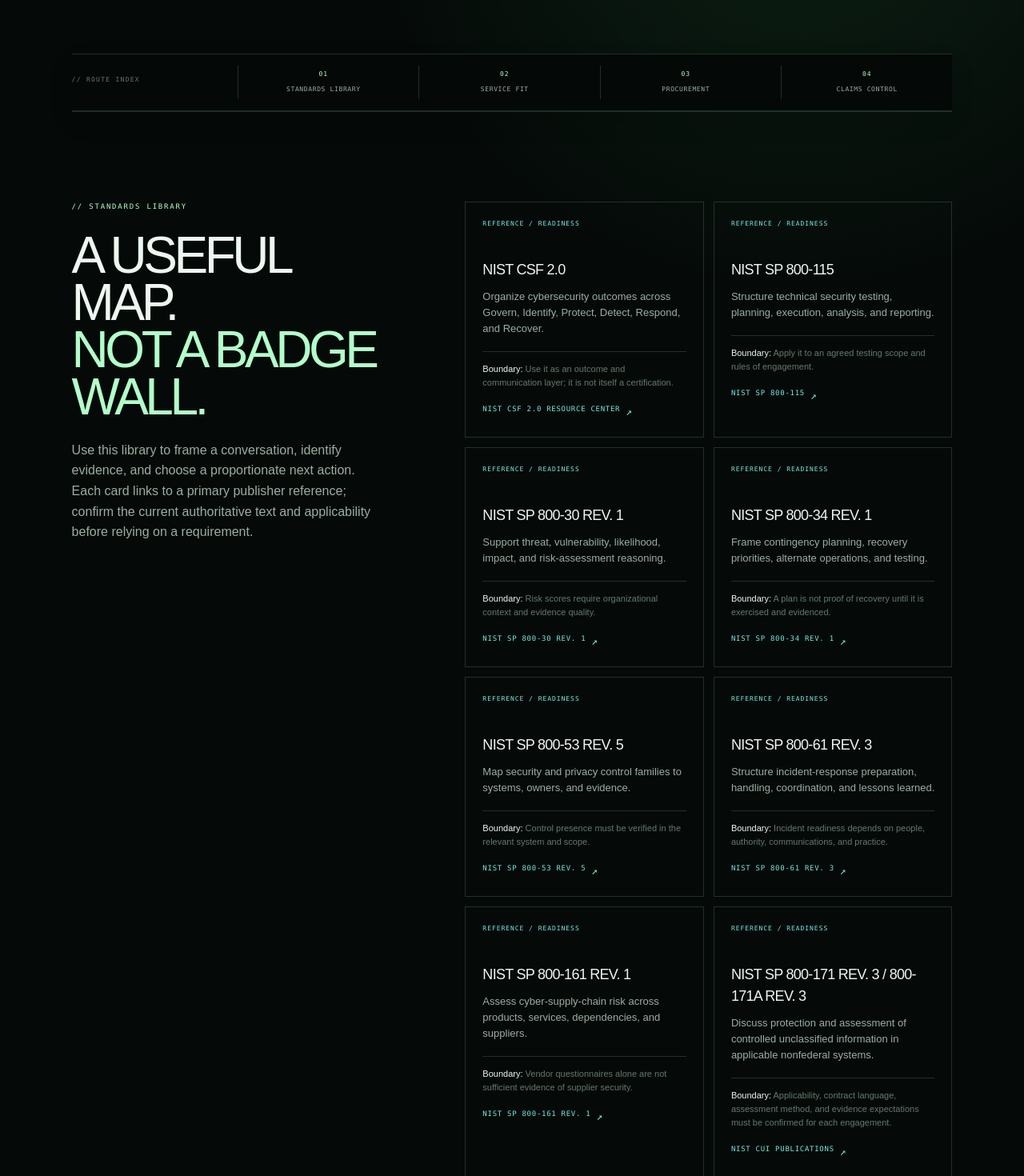
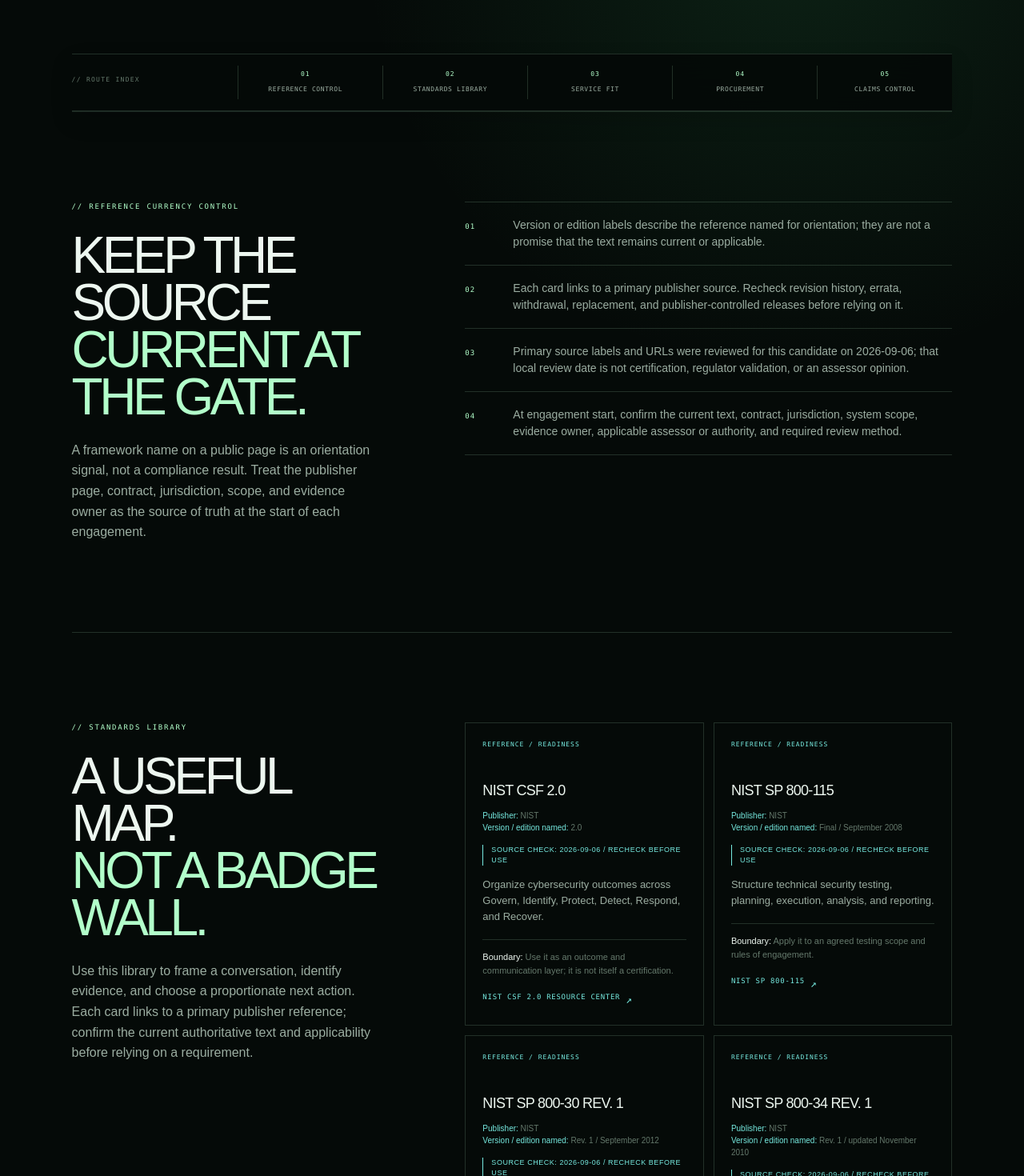
Before and after one commit to ZeroXSHDW/ZERODEVLLC-Website-Source-Code, a Next.js app: page /frameworks in a window 1280 px wide. Shown: the part 700-2170 px from the top of the page at 80% size. Built offline with nearby package versions, Linux system fonts and the light colour scheme.

Commit message:
trust: add framework currency control

```diff
--- a/app/frameworks/page.tsx
+++ b/app/frameworks/page.tsx
@@ -22,20 +22,22 @@ export const metadata: Metadata = {
   },
 };
 
+const frameworkReviewDate = '2026-09-06';
+
 const frameworks = [
-  ['NIST CSF 2.0', 'Organize cybersecurity outcomes across Govern, Identify, Protect, Detect, Respond, and Recover.', 'Use it as an outcome and communication layer; it is not itself a certification.', 'NIST CSF 2.0 resource center', 'https://www.nist.gov/cyberframework'],
-  ['NIST SP 800-115', 'Structure technical security testing, planning, execution, analysis, and reporting.', 'Apply it to an agreed testing scope and rules of engagement.', 'NIST SP 800-115', 'https://csrc.nist.gov/pubs/sp/800/115/final'],
-  ['NIST SP 800-30 Rev. 1', 'Support threat, vulnerability, likelihood, impact, and risk-assessment reasoning.', 'Risk scores require organizational context and evidence quality.', 'NIST SP 800-30 Rev. 1', 'https://csrc.nist.gov/pubs/sp/800/30/r1/final'],
-  ['NIST SP 800-34 Rev. 1', 'Frame contingency planning, recovery priorities, alternate operations, and testing.', 'A plan is not proof of recovery until it is exercised and evidenced.', 'NIST SP 800-34 Rev. 1', 'https://csrc.nist.gov/pubs/sp/800/34/r1/upd1/final'],
-  ['NIST SP 800-53 Rev. 5', 'Map security and privacy control families to systems, owners, and evidence.', 'Control presence must be verified in the relevant system and scope.', 'NIST SP 800-53 Rev. 5', 'https://csrc.nist.gov/pubs/sp/800/53/r5/upd1/final'],
-  ['NIST SP 800-61 Rev. 3', 'Structure incident-response preparation, handling, coordination, and lessons learned.', 'Incident readiness depends on people, authority, communications, and practice.', 'NIST SP 800-61 Rev. 3', 'https://csrc.nist.gov/pubs/sp/800/61/r3/final'],
-  ['NIST SP 800-161 Rev. 1', 'Assess cyber-supply-chain risk across products, services, dependencies, and suppliers.', 'Vendor questionnaires alone are not sufficient evidence of supplier security.', 'NIST SP 800-161 Rev. 1', 'https://csrc.nist.gov/pubs/sp/800/161/r1/upd1/final'],
-  ['NIST SP 800-171 Rev. 3 / 800-171A Rev. 3', 'Discuss protection and assessment of controlled unclassified information in applicable nonfederal systems.', 'Applicability, contract language, assessment method, and evidence expectations must be confirmed for each engagement.', 'NIST CUI publications', 'https://csrc.nist.gov/Projects/protecting-controlled-unclassified-information'],
-  ['NCSC Cyber Assessment Framework 4.0', 'Frame outcome-based cyber resilience assessment for essential functions, critical infrastructure, and public-sector contexts.', 'CAF alignment is a scoped assessment conversation; it is not an NCSC endorsement, regulatory decision, or certification.', 'NCSC CAF collection', 'https://www.ncsc.gov.uk/collection/cyber-assessment-framework'],
-  ['CIS Controls v8.1', 'Translate common defensive priorities into a practical control improvement sequence.', 'Control adoption should be tied to asset context, ownership, and evidence.', 'CIS Controls v8.1', 'https://www.cisecurity.org/controls/cis-controls-list'],
-  ['OWASP testing guidance', 'Support web, API, and application-security testing conversations and verification.', 'Testing remains authorized, bounded, and appropriate to the application and environment.', 'OWASP Web Security Testing Guide', 'https://wstg.owasp.org/'],
-  ['ISO/IEC 27001:2022', 'Support information-security management, control, risk, and evidence discussions.', 'Readiness support does not create certification or an auditor’s opinion.', 'ISO/IEC 27001:2022', 'https://www.iso.org/cms/live/live/en/sites/isoorg/contents/data/standard/08/28/82875.html'],
-  ['ISO 22301:2019 / ISO 31000:2018', 'Frame continuity, risk, impact, decision, and improvement conversations.', 'Business continuity and risk management must reflect the organization’s actual objectives.', 'ISO 22301:2019', 'https://www.iso.org/standard/75106.html'],
+  ['NIST CSF 2.0', 'NIST', '2.0', 'Organize cybersecurity outcomes across Govern, Identify, Protect, Detect, Respond, and Recover.', 'Use it as an outcome and communication layer; it is not itself a certification.', 'NIST CSF 2.0 resource center', 'https://www.nist.gov/cyberframework'],
+  ['NIST SP 800-115', 'NIST', 'Final / September 2008', 'Structure technical security testing, planning, execution, analysis, and reporting.', 'Apply it to an agreed testing scope and rules of engagement.', 'NIST SP 800-115', 'https://csrc.nist.gov/pubs/sp/800/115/final'],
+  ['NIST SP 800-30 Rev. 1', 'NIST', 'Rev. 1 / September 2012', 'Support threat, vulnerability, likelihood, impact, and risk-assessment reasoning.', 'Risk scores require organizational context and evidence quality.', 'NIST SP 800-30 Rev. 1', 'https://csrc.nist.gov/pubs/sp/800/30/r1/final'],
+  ['NIST SP 800-34 Rev. 1', 'NIST', 'Rev. 1 / updated November 2010', 'Frame contingency planning, recovery priorities, alternate operations, and testing.', 'A plan is not proof of recovery until it is exercised and evidenced.', 'NIST SP 800-34 Rev. 1', 'https://csrc.nist.gov/pubs/sp/800/34/r1/upd1/final'],
+  ['NIST SP 800-53 Rev. 5', 'NIST', 'Rev. 5', 'Map security and privacy control families to systems, owners, and evidence.', 'Control presence must be verified in the relevant system and scope.', 'NIST SP 800-53 Rev. 5', 'https://csrc.nist.gov/pubs/sp/800/53/r5/upd1/final'],
+  ['NIST SP 800-61 Rev. 3', 'NIST', 'Rev. 3', 'Structure incident-response preparation, handling, coordination, and lessons learned.', 'Incident readiness depends on people, authority, communications, and practice.', 'NIST SP 800-61 Rev. 3', 'https://csrc.nist.gov/pubs/sp/800/61/r3/final'],
+  ['NIST SP 800-161 Rev. 1', 'NIST', 'Rev. 1 / update 1', 'Assess cyber-supply-chain risk across products, services, dependencies, and suppliers.', 'Vendor questionnaires alone are not sufficient evidence of supplier security.', 'NIST SP 800-161 Rev. 1', 'https://csrc.nist.gov/pubs/sp/800/161/r1/upd1/final'],
+  ['NIST SP 800-171 Rev. 3 / 800-171A Rev. 3', 'NIST', 'Rev. 3', 'Discuss protection and assessment of controlled unclassified information in applicable nonfederal systems.', 'Applicability, contract language, assessment method, and evidence expectations must be confirmed for each engagement.', 'NIST CUI publications', 'https://csrc.nist.gov/Projects/protecting-controlled-unclassified-information'],
+  ['NCSC Cyber Assessment Framework 4.0', 'UK NCSC', '4.0', 'Frame outcome-based cyber resilience assessment for essential functions, critical infrastructure, and public-sector contexts.', 'CAF alignment is a scoped assessment conversation; it is not an NCSC endorsement, regulatory decision, or certification.', 'NCSC CAF collection', 'https://www.ncsc.gov.uk/collection/cyber-assessment-framework'],
+  ['CIS Controls v8.1', 'Center for Internet Security', 'v8.1', 'Translate common defensive priorities into a practical control improvement sequence.', 'Control adoption should be tied to asset context, ownership, and evidence.', 'CIS Controls v8.1', 'https://www.cisecurity.org/controls/cis-controls-list'],
+  ['OWASP testing guidance', 'OWASP', 'Publisher-controlled WSTG release', 'Support web, API, and application-security testing conversations and verification.', 'Testing remains authorized, bounded, and appropriate to the application and environment.', 'OWASP Web Security Testing Guide', 'https://wstg.owasp.org/'],
+  ['ISO/IEC 27001:2022', 'ISO', '2022', 'Support information-security management, control, risk, and evidence discussions.', 'Readiness support does not create certification or an auditor’s opinion.', 'ISO/IEC 27001:2022', 'https://www.iso.org/cms/live/live/en/sites/isoorg/contents/data/standard/08/28/82875.html'],
+  ['ISO 22301:2019 / ISO 31000:2018', 'ISO', '2019 / 2018', 'Frame continuity, risk, impact, decision, and improvement conversations.', 'Business continuity and risk management must reflect the organization’s actual objectives.', 'ISO 22301:2019', 'https://www.iso.org/standard/75106.html'],
 ] as const;
 
 const procurementRules = [
@@ -44,6 +46,13 @@ const procurementRules = [
   'Record what the control or framework does not prove.',
   'Separate technical readiness from certification, accreditation, legal advice, or procurement approval.',
 ];
+
+const frameworkFreshnessRules = [
+  'Version or edition labels describe the reference named for orientation; they are not a promise that the text remains current or applicable.',
+  'Each card links to a primary publisher source. Recheck revision history, errata, withdrawal, replacement, and publisher-controlled releases before relying on it.',
+  `Primary source labels and URLs were reviewed for this candidate on ${frameworkReviewDate}; that local review date is not certification, regulator validation, or an assessor opinion.`,
+  'At engagement start, confirm the current text, contract, jurisdiction, system scope, evidence owner, applicable assessor or authority, and required review method.',
+] as const;
 
 const serviceFrameworkMap = [
   ['Authorized penetration testing', ['NIST SP 800-115', 'OWASP testing guidance'], 'Is the proposed test scope, authority, method, and evidence path proportionate?', 'Testing guidance does not grant authorization or prove that a system is secure.'],
@@ -57,7 +66,7 @@ const serviceFrameworkMap = [
 ] as const;
 
 const frameworkReferenceByName = Object.fromEntries(
-  frameworks.map(([name, , , sourceLabel, sourceHref]) => [name, { sourceLabel, sourceHref }]),
+  frameworks.map(([name, publisher, version, , , sourceLabel, sourceHref]) => [name, { publisher, version, sourceLabel, sourceHref }]),
 );
 
 export default function FrameworksPage() {
@@ -85,12 +94,24 @@ export default function FrameworksPage() {
         <nav className={styles.pageIndex} aria-label="Frameworks page sections">
           <p className={styles.pageIndexLabel}>{'// ROUTE INDEX'}</p>
           <ol>
-            <li><a href="#standards-library"><span>01</span>Standards library</a></li>
-            <li><a href="#service-framework-map"><span>02</span>Service fit</a></li>
-            <li><a href="#procurement-governance"><span>03</span>Procurement</a></li>
-            <li><a href="#claims-control"><span>04</span>Claims control</a></li>
+            <li><a href="#reference-control"><span>01</span>Reference control</a></li>
+            <li><a href="#standards-library"><span>02</span>Standards library</a></li>
+            <li><a href="#service-framework-map"><span>03</span>Service fit</a></li>
+            <li><a href="#procurement-governance"><span>04</span>Procurement</a></li>
+            <li><a href="#claims-control"><span>05</span>Claims control</a></li>
           </ol>
         </nav>
+
+        <section className={`${styles.twoColumn} ${styles.routeSection}`} id="reference-control" aria-labelledby="reference-control-heading">
+          <div>
+            <p className={styles.eyebrow}>{'// REFERENCE CURRENCY CONTROL'}</p>
+            <h2 id="reference-control-heading">Keep the source<br /><span>current at the gate.</span></h2>
+            <p className={styles.bodyCopy}>A framework name on a public page is an orientation signal, not a compliance result. Treat the publisher page, contract, jurisdiction, scope, and evidence owner as the source of truth at the start of each engagement.</p>
+          </div>
+          <div className={styles.checkList}>
+            {frameworkFreshnessRules.map((rule, index) => <div key={rule}><span>{String(index + 1).padStart(2, '0')}</span><p>{rule}</p></div>)}
+          </div>
+        </section>
 
         <section className={`${styles.frameworkSection} ${styles.routeSection}`} id="standards-library" aria-labelledby="library-heading">
           <div className={styles.sectionIntro}>
@@ -99,10 +120,12 @@ export default function FrameworksPage() {
             <p>Use this library to frame a conversation, identify evidence, and choose a proportionate next action. Each card links to a primary publisher reference; confirm the current authoritative text and applicability before relying on a requirement.</p>
           </div>
           <div className={styles.frameworkGrid}>
-            {frameworks.map(([name, purpose, boundary, sourceLabel, sourceHref]) => (
+            {frameworks.map(([name, publisher, version, purpose, boundary, sourceLabel, sourceHref]) => (
               <article className={styles.frameworkCard} key={name}>
                 <span className={styles.frameworkTag}>REFERENCE / READINESS</span>
                 <h3>{name}</h3>
+                <p className={styles.frameworkSource}><strong>Publisher:</strong> {publisher}<br /><strong>Version / edition named:</strong> {version}</p>
+                <p className={styles.frameworkFreshness}><strong>Source check:</strong> {frameworkReviewDate} / recheck before use</p>
                 <p>{purpose}</p>
                 <p className={styles.cardBoundary}><strong>Boundary:</strong> {boundary}</p>
                 <a className={styles.referenceLink} href={sourceHref} target="_blank" rel="noopener noreferrer" aria-label={`${name} primary reference; opens in a new tab`}>{sourceLabel} <span aria-hidden="true">↗</span></a>
--- a/app/services/services.module.css
+++ b/app/services/services.module.css
@@ -179,6 +179,10 @@ h3 { font-family: Arial, Helvetica, sans-serif; letter-spacing: -.04em; text-tra
 .tableCaption { color: var(--dim); font-family: Arial, Helvetica, sans-serif; font-size: 10px; padding: 12px; text-align: left; }
 .frameworkTag { color: var(--cyan); display: block; font-size: 8px; letter-spacing: .12em; margin-bottom: 38px; }
 .frameworkCard h3 { color: var(--ink); font-size: 18px; }
+.frameworkSource { color: var(--dim) !important; font-size: 10px !important; line-height: 1.5 !important; margin-bottom: 14px !important; }
+.frameworkSource strong { color: var(--cyan); font-weight: 500; }
+.frameworkFreshness { border-left: 1px solid var(--cyan); color: var(--cyan) !important; font-size: 9px !important; letter-spacing: .06em; line-height: 1.45 !important; margin-bottom: 14px !important; padding-left: 10px; text-transform: uppercase; }
+.frameworkFreshness strong { font-weight: 500; }
 .frameworkCard .cardBoundary { border-top: 1px solid var(--line); color: var(--dim); font-size: 11px; margin-top: 18px; padding-top: 13px; }
 .referenceLink { color: var(--cyan); display: inline-flex; font-size: 9px; letter-spacing: .08em; margin-top: 18px; text-transform: uppercase; }
 .referenceLink:hover, .referenceLink:focus-visible { color: var(--green-bright); }
--- a/scripts/site-contract-check.mjs
+++ b/scripts/site-contract-check.mjs
@@ -270,6 +270,13 @@ for (const marker of [
 }
 
 for (const marker of [
+  ".frameworkSource { color: var(--dim) !important;",
+  ".frameworkFreshness { border-left: 1px solid var(--cyan);",
+]) {
+  requireText("app/services/services.module.css framework freshness", servicesCss, marker);
+}
+
+for (const marker of [
   'aria-label="Services page sections"',
   'href="#engagement-areas"',
   'href="#briefing-packs"',
@@ -346,14 +353,23 @@ const additionalRouteIndexContracts = [
   ]],
   ["app/frameworks/page.tsx", frameworksPage, [
     'aria-label="Frameworks page sections"',
+    'href="#reference-control"',
     'href="#standards-library"',
     'href="#service-framework-map"',
     'href="#procurement-governance"',
     'href="#claims-control"',
+    'id="reference-control"',
     'id="standards-library"',
     'id="service-framework-map"',
     'id="procurement-governance"',
     'id="claims-control"',
+    "const frameworkReviewDate = '2026-09-06';",
+    'REFERENCE CURRENCY CONTROL',
+    'frameworkFreshnessRules',
+    'Publisher:</strong>',
+    'Version / edition named:</strong>',
+    'Source check:</strong>',
+    'recheck before use',
   ]],
   ["app/assurance/page.tsx", assurancePage, [
     'aria-label="Assurance page sections"',
```
